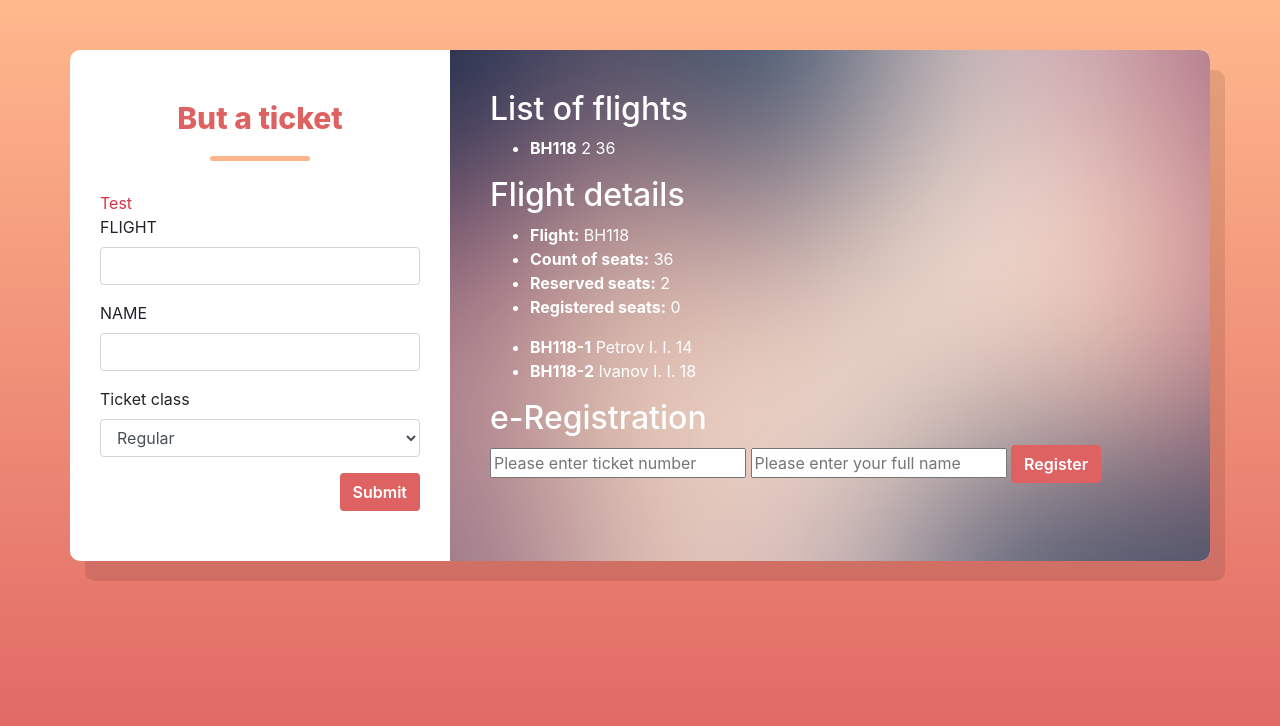
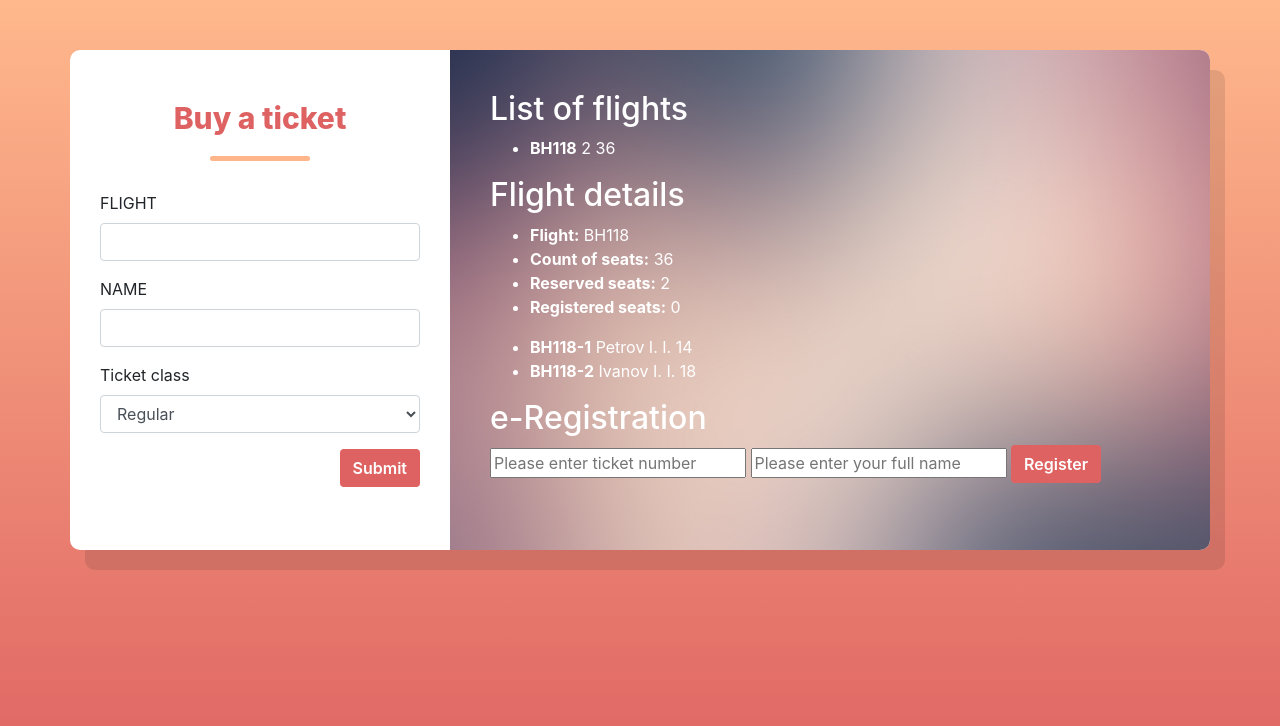
Before and after one commit to BadAllOff/advanced_js_thinknetica, a plain HTML site: page homework 06/fcs/index.html in a window 1280 px wide. Drawn offline with nearby package versions, Linux system fonts and the light colour scheme.

Commit message:
Fix: remove error message after form submit

```diff
--- a/homework 06/fcs/buy-ticket.form.js
+++ b/homework 06/fcs/buy-ticket.form.js
@@ -21,12 +21,16 @@ function submitHandler(event) {
   let flights = world.flights;
   let flightName = buyTicketForm.elements.flightName.value;
   let buyTime = Date.now();
-  let fullName = buyTicketForm.elements.fullname.value ? buyTicketForm.elements.fullname.value : false ;
+  let fullName = buyTicketForm.elements.fullname.value
+    ? buyTicketForm.elements.fullname.value
+    : false;
   let type = +buyTicketForm.elements.type.value;
 
+  buyTicketForm.reset();
+
   try {
+    document.querySelector(".errorMessage").textContent = "";
     const result = buyTicket(flights, flightName, buyTime, fullName, type);
-    buyTicketForm.reset();
     updateView();
   } catch (e) {
     document.querySelector(".errorMessage").textContent = e.message;
--- a/homework 06/fcs/index.html
+++ b/homework 06/fcs/index.html
@@ -16,8 +16,8 @@
     <div class="container">
       <div class="row">
         <div class="col-md-4 login-sec">
-          <h2 class="text-center">But a ticket</h2>
-          <div class="errorMessage text-danger">Test</div>
+          <h2 class="text-center">Buy a ticket</h2>
+          <div class="errorMessage text-danger"></div>
 
           <form class="login-form" id="buy-ticket-form">
             <div class="form-group">
```
